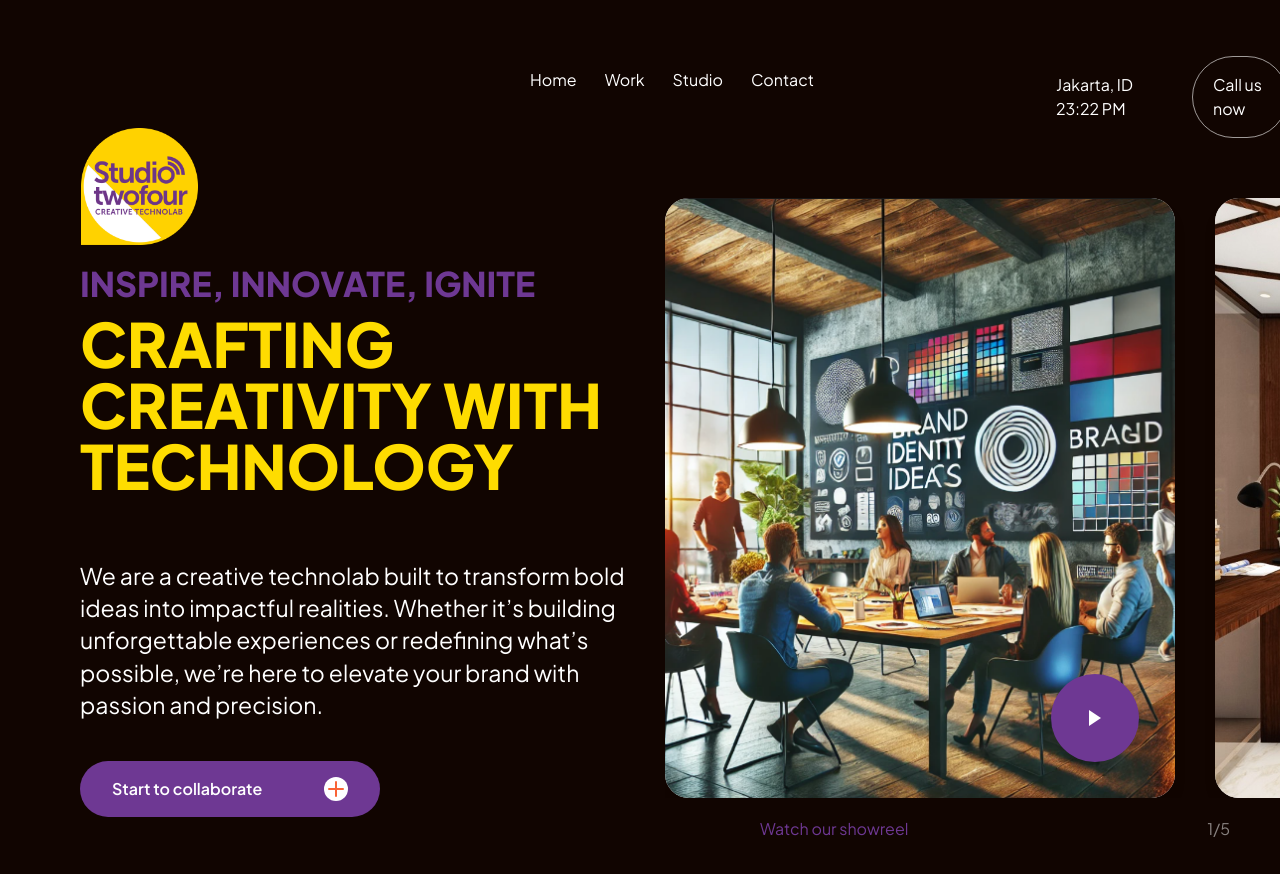
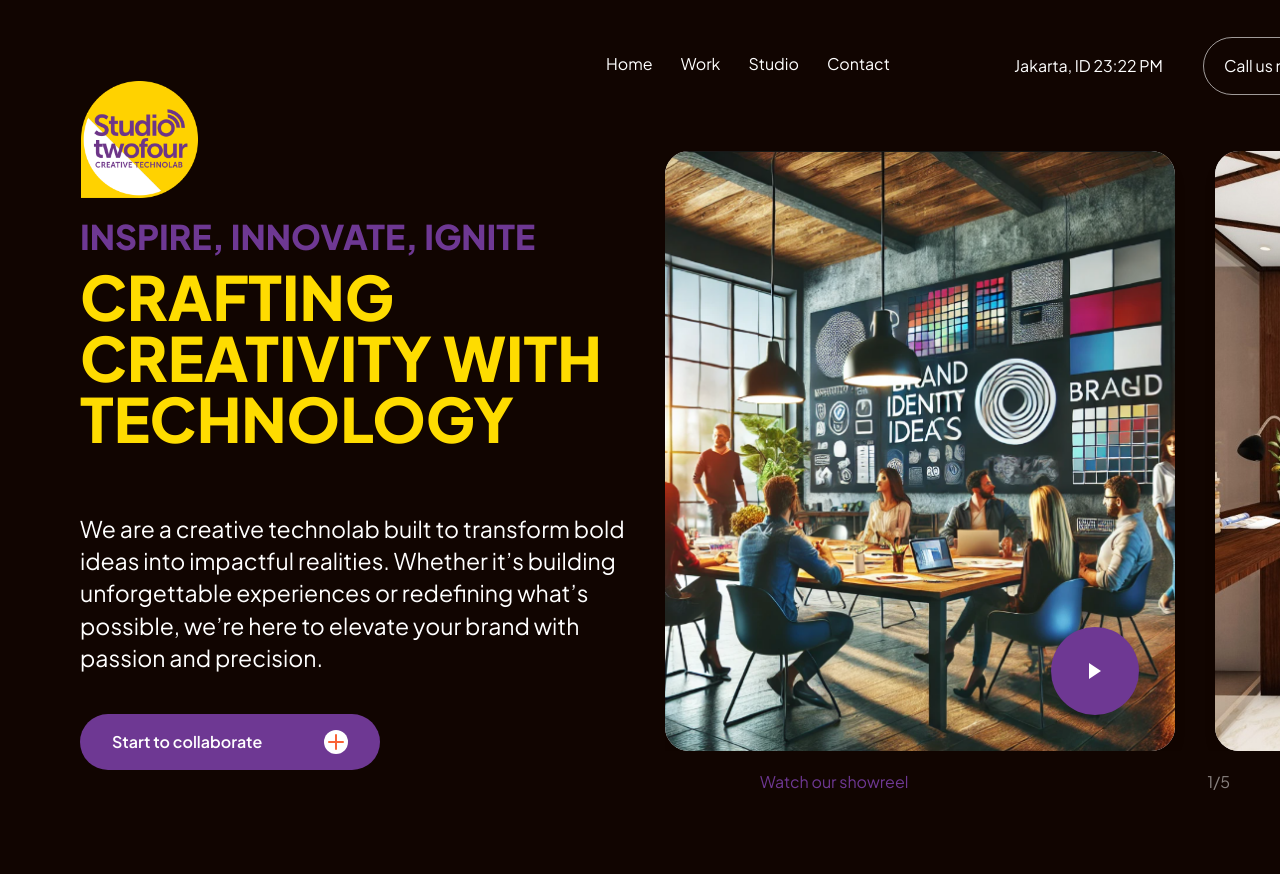
Before and after one commit to rifasahamed/studiotwofour, a Next.js app: page / in a window 1280 px wide. Shown: the top 874 px of the page. Built offline with nearby package versions, Linux system fonts and the light colour scheme.

Commit message:
edit complete

```diff
--- a/src/Assets/components/Navbar.tsx
+++ b/src/Assets/components/Navbar.tsx
@@ -1,16 +1,34 @@
 import { useState } from "react";
 
-const Navbar = () => {
+const Navbar = () =>{
   const [menuOpen, setMenuOpen] = useState(false);
 
   return (
-    <nav className="top-0 left-0 w-full flex flex-wrap justify-between items-center md:p-6 m-8">
-      <div className="md:hidden flex items-center ml-[300px]">
+    <nav className="top-0 left-0 w-full flex justify-between items-center md:p-2 m-8 relative">
+      {/* Menu Button */}
+      <div className="fixed md:hidden flex items-center z-50 ml-[300px]">
         <button
-          id="menu-btn"
-          className="text-white border border-white/60 rounded-full px-3 py-2"
           onClick={() => setMenuOpen(!menuOpen)}
+          className={`text-white  rounded-full px-2 py-2 transition-all duration-300 ${
+          menuOpen ?"border-transparent":"border  border-white/60"
+}`}
         >
+            {menuOpen ? (
+                <svg
+                className="w-6 h-6"
+                fill="none"
+                stroke="rgb(254,220,0)"
+                viewBox="0 0 24 24"
+                xmlns="http://www.w3.org/2000/svg"
+              >
+                <path
+                  strokeLinecap="round"
+                  strokeLinejoin="round"
+                  strokeWidth="3"
+                  d="M6 18L18 6M6 6l12 12"
+                ></path>
+              </svg>
+              ) : (
           <svg
             className="w-6 h-6"
             fill="none"
@@ -25,26 +43,31 @@ const Navbar = () => {
               d="M4 6h16M4 12h16m-7 6h7"
             ></path>
           </svg>
+          )}
         </button>
       </div>
 
+      {/* Animated Background Menu */}
       <div
-  id="menu"
-  className={`${
-    menuOpen ? "block" : "hidden"
-  } transform transition-transform duration-500 ease-in-out md:flex flex-col md:flex-row md:space-x-10 md:w-full lg:w-full z-50 ${
-    menuOpen ? "translate-y-0" : "-translate-y-full"
-  } fixed inset-0 bg-[rgb(110,56,147)] md:static md:bg-transparent md:translate-y-0 md:transition-none`}
+  className={`fixed top-[100px] right-0 w-[80px] h-[80px]  bg-[rgb(110,56,147)] transition-all duration-700 ease-in-out origin-center
+  md:hidden z-40
+  ${menuOpen ? "scale-[25] opacity-100 rounded-[40%]" : "scale-0 opacity-0 rounded-full"}`}
+></div>
+
+      {/* Menu Items */}
+      <div
+  className={`fixed text-[24px] md:text-base lg:text-base left-1/2 transform -translate-x-12 md:translate-x-[150px] lg:translate-x-[550px] top-[150px] px-4 py-3 z-50 flex flex-col gap-16 md:flex md:flex-row
+  md:opacity-100 md:static md:gap-7 lg:gap-7 md:bg-transparent
+  ${menuOpen ? "opacity-100" : "opacity-0 pointer-events-auto"}
+  transition-opacity duration-500`}
 >
-        <div className="absolute left-1/2 transform -translate-x-[74%] md:-translate-x-[50%] space-x-3 md:space-x-7 px-4 md:px-6 py-3 z-50 flex flex-col md:flex-row">
+
         <a
           href="#section2"
-            className="nav-items text-white"
+          className="nav-items text-[rgb(254,220,0)] md:text-white"
           onClick={(e) => {
             e.preventDefault();
-              document
-                .getElementById("section2")
-                ?.scrollIntoView({ behavior: "smooth" });
+            document.getElementById("section2")?.scrollIntoView({ behavior: "smooth" });
             setMenuOpen(false);
           }}
         >
@@ -52,12 +75,10 @@ const Navbar = () => {
         </a>
         <a
           href="#section4"
-            className="nav-items text-white"
+          className="nav-items text-[rgb(254,220,0)] md:text-white"
           onClick={(e) => {
             e.preventDefault();
-              document
-                .getElementById("section4")
-                ?.scrollIntoView({ behavior: "smooth" });
+            document.getElementById("section4")?.scrollIntoView({ behavior: "smooth" });
             setMenuOpen(false);
           }}
         >
@@ -65,12 +86,10 @@ const Navbar = () => {
         </a>
         <a
           href="#section5"
-            className="nav-items text-white"
+          className="nav-items text-[rgb(254,220,0)] md:text-white"
           onClick={(e) => {
             e.preventDefault();
-              document
-                .getElementById("section5")
-                ?.scrollIntoView({ behavior: "smooth" });
+            document.getElementById("section5")?.scrollIntoView({ behavior: "smooth" });
             setMenuOpen(false);
           }}
         >
@@ -78,32 +97,23 @@ const Navbar = () => {
         </a>
         <a
           href="#section9"
-            className="nav-items text-white"
+          className="nav-items text-[rgb(254,220,0)] md:text-white"
           onClick={(e) => {
             e.preventDefault();
-              document
-                .getElementById("section9")
-                ?.scrollIntoView({ behavior: "smooth" });
+            document.getElementById("section9")?.scrollIntoView({ behavior: "smooth" });
             setMenuOpen(false);
           }}
         >
           Contact
         </a>
+         <div className="flex  items-center space-x-5 md:space-x-10 lg:pl-24 mt-[-15px]">
+    <a href="#" className="text-white hidden lg:block text-sm md:text-base">Jakarta, ID 23:22 PM</a>
+    <a href="#" className="text-white border hidden md:block lg:block border-white/60 rounded-full hover:border-white/20 duration-200 px-4 md:px-5 py-3 md:py-4">Call us now</a>
   </div>
-      </div>
-
-      <div className="flex items-center space-x-5 md:space-x-10 md:ml-[500px] lg:ml-[1000px]">
-        <a href="#" className="text-white hidden lg:block text-sm md:text-base">
-          Jakarta, ID 23:22 PM
-        </a>
-        <a
-          href="#"
-          className="text-white border hidden md:block lg:block border-white/60 rounded-full hover:border-white/20 duration-200 px-4 md:px-5 py-3 md:py-4"
-        >
-          Call us now
-        </a>
       </div>
     </nav>
   );
 }
+
+
 export default Navbar;
--- a/src/app/globals.css
+++ b/src/app/globals.css
@@ -10,7 +10,7 @@ html {
 
 @layer base {
   .nav-items {
-    @apply hover:text-[rgb(110,56,147)] duration-300;
+    @apply md:hover:text-[rgb(110,56,147)] lg:hover:text-[rgb(110,56,147)] duration-300;
   }
 }
 
```
Lines whose indentation alone changed are shown as unchanged.
